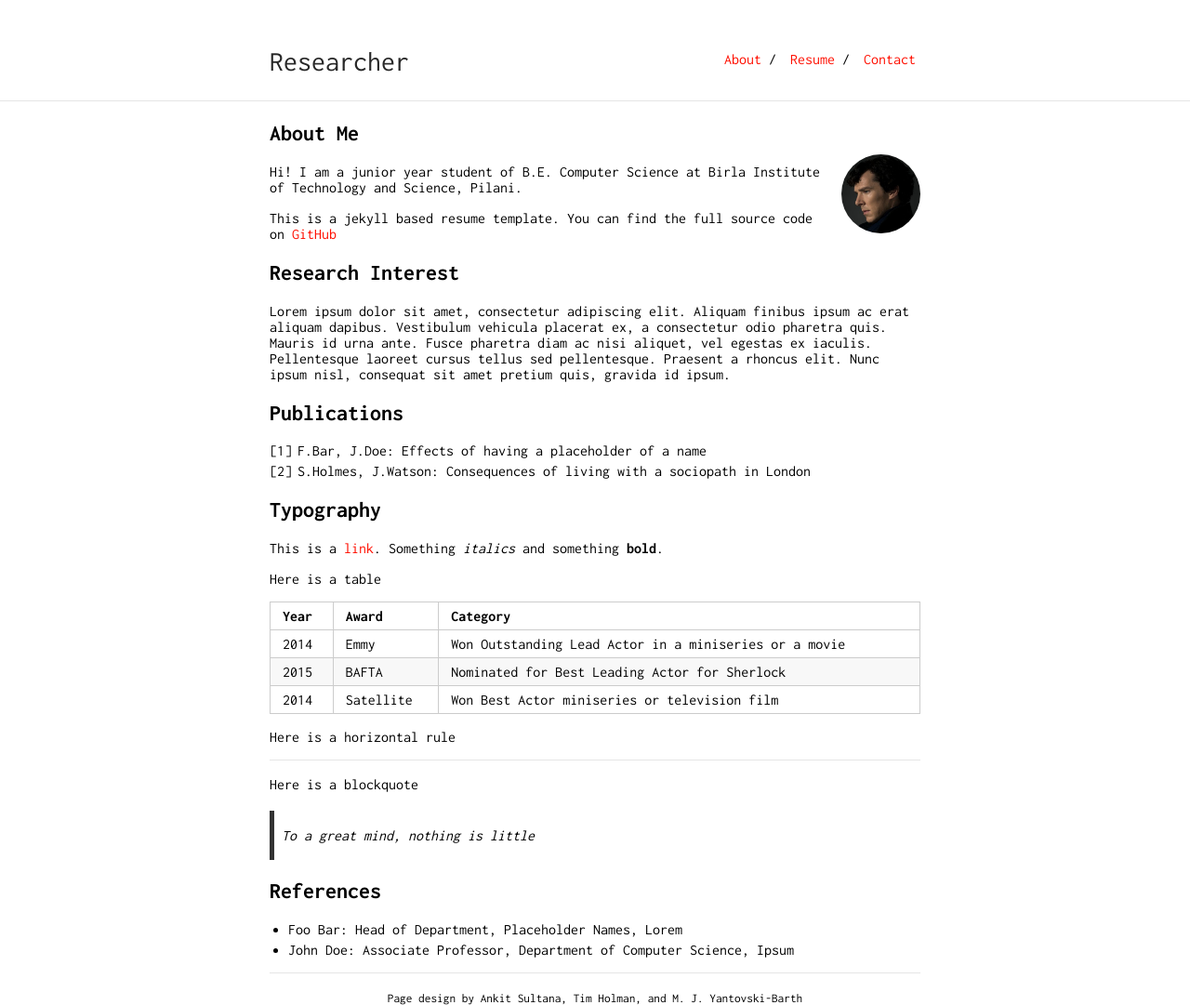
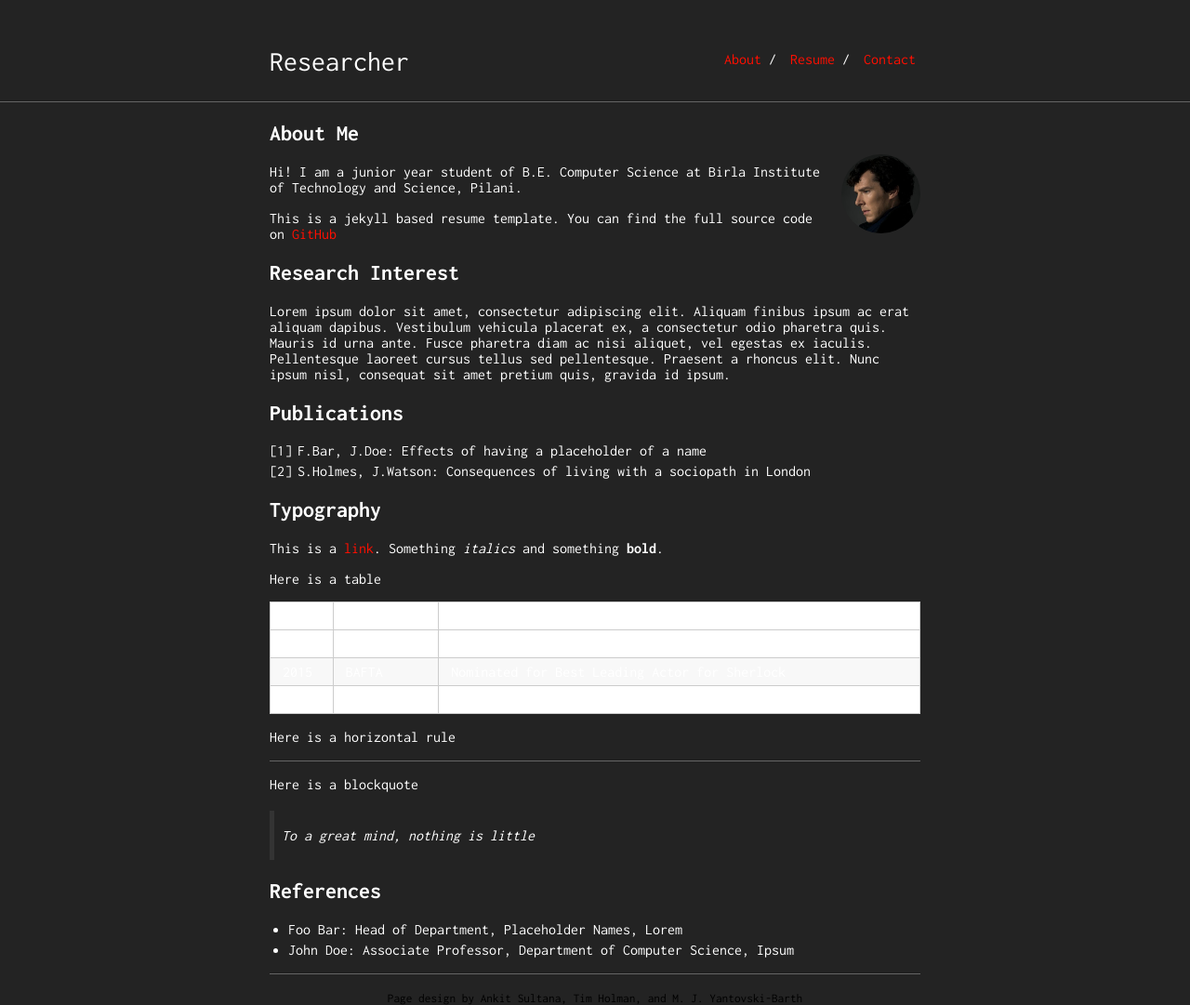
Before and after one commit to mjyb16/mjyb16.github.io, a Jekyll site: the page built from index.md, in a window 1280 px wide. Shown: the whole page at 93% size. Built offline with Jekyll 4.4.1, drawn with Linux system fonts in a browser that asks for light colours; our own code applies the rules of GitHub Pages for plain Markdown files.

Commit message:
Darkening 2

```diff
--- a/_sass/_style.scss
+++ b/_sass/_style.scss
@@ -13,6 +13,8 @@ body {
     margin: 0;
     font-family: "Inconsolata";
     height: 100%;
+    background-color: #232323; // Slate gray
+    color: white; // White text
 }
 a {
     text-decoration: none;
@@ -34,7 +36,7 @@ hr {
 
 #author-name {
     font-size: 30px;
-    color: #272727;
+    color: white;
     display: inline-block;
 }
 .navbar {
```
